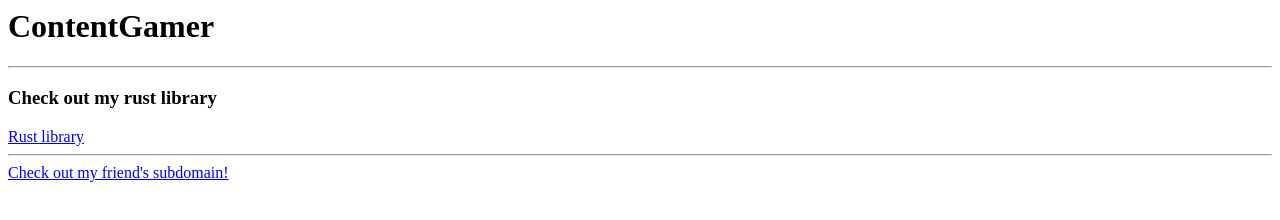
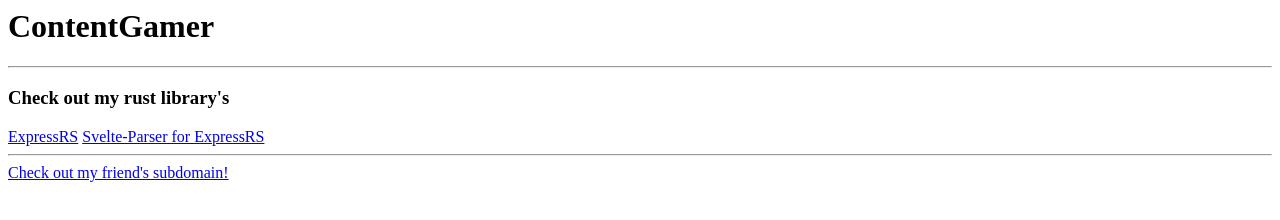
Before and after one commit to ContentGamer/84a9f2fb-0d26-4f32-b824-73dcb9b7f070, a plain HTML site: page index.html in a window 1280 px wide. Drawn offline with Linux system fonts and the light colour scheme.

Commit message:
Update index.html

```diff
--- a/index.html
+++ b/index.html
@@ -5,8 +5,9 @@
 <body>
   <h1>ContentGamer</h1>
   <hr />
-  <h3>Check out my rust library</h3>
-  <a href="https://crates.io/crates/expressrs">Rust library</a>
+  <h3>Check out my rust library's</h3>
+  <a href="https://crates.io/crates/expressrs">ExpressRS</a>
+  <a href="https://crates.io/crates/svelte-parser">Svelte-Parser for ExpressRS</a>
   <hr />
   <a href="https://max.contentgamer.net">Check out my friend's subdomain!</a>
 </body>
```
